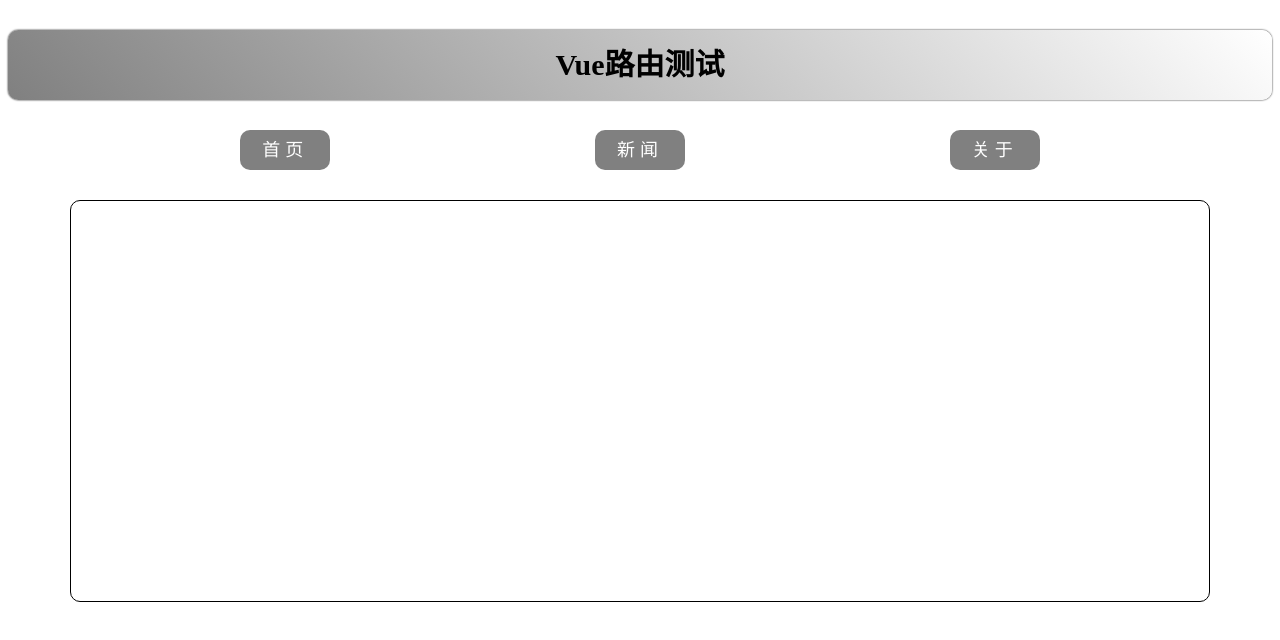
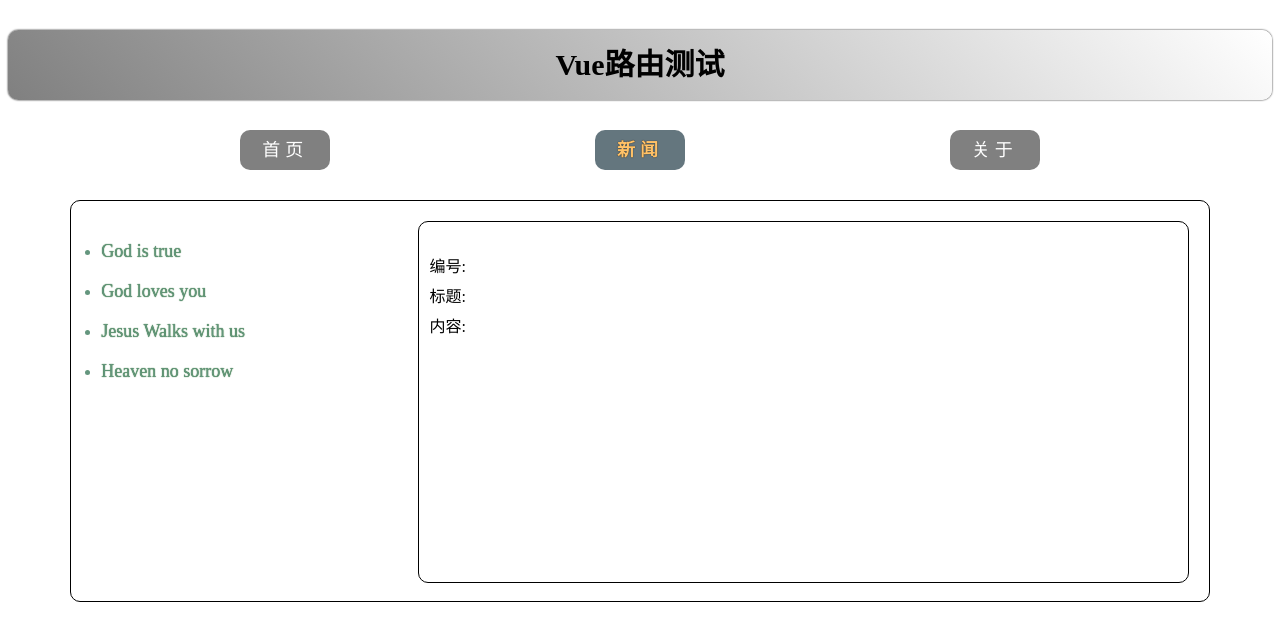
Before and after one commit to ZhouChenxing-Joe/vue3route, a Vue app: page /news/detail/1/1/1 in a window 1280 px wide. Before the commit this address had no page. Shown: the top 640 px of the page. Built offline with nearby package versions, Linux system fonts and the light colour scheme; the HTML template or start-up script is replaced by a standard one.

Commit message:
version 12

```diff
--- a/src/pages/Detail.vue
+++ b/src/pages/Detail.vue
@@ -4,14 +4,30 @@
         <li>编号:{{ route.query.id }}</li>
         <li>标题:{{ route.query.title }}</li>
         <li>内容:{{ route.query.content }}</li> -->
+
+        <!-- params参数 -->
+        <!-- <li>编号: {{ route.params.id }}</li>
+        <li>标题: {{ route.params.title }}</li>
+        <li>内容: {{ route.params.content }}</li> -->
+
+        <!-- 路由props -->
+        <li>编号: {{id}}</li>
+        <li>标题: {{title}}</li>
+        <li>内容: {{content}}</li>
     </ul>
 </template>
 
 <script setup lang="ts" name="Detail">
+//路由props
+defineProps(['id','title','content'])
 
 /*query 参数
 import { useRoute} from 'vue-router';
 const route = useRoute() */
+
+// params 参数的学习
+import { useRoute } from 'vue-router';
+const route = useRoute()
 </script>
 
 <style scoped>
--- a/src/pages/News.vue
+++ b/src/pages/News.vue
@@ -3,11 +3,11 @@
         <!-- 导航区 -->
         <ul>
             <li v-for="news in newsList" :key="news.id">
-                <!-- 第一种写法 query 参数-->
+                <!-- 第一种写法 query 参数的学习-->
                 <!-- <RouterLink :to="`/news/detail?id=${news.id}&title=${news.title}&content=${news.content}`">{{ news.title }}</RouterLink> -->
 
                 <!-- 第二种写法 -->
-               <!--query参数
+               <!--query参数  的学习
                 <RouterLink :to="{
                     name: 'xiangxi',
                     query: {
@@ -19,7 +19,21 @@
                     {{ news.title }}
                 </RouterLink> -->
 
-                <RouterLink to="/news/detail">{{ news.title }}</RouterLink>
+                <!-- params 参数的学习 第一种写法-->
+                <RouterLink :to="`/news/detail/${news.id}/${news.title}/${news.content}`">{{ news.title }}</RouterLink>
+
+                <!-- params 参数的学习 第二种写法 -->
+                <!-- <RouterLink
+                :to="{
+                    name:'xing',
+                    params:{
+                        id:news.id,
+                        title:news.title,
+                        content:news.content
+
+                    }
+                }"
+                >{{ news.title }}</RouterLink> -->
             </li>
         </ul>
         <!-- 展示区 -->
--- a/src/router/index.ts
+++ b/src/router/index.ts
@@ -24,12 +24,27 @@ const router = createRouter({
       component: News,
       children: [
         {
-          name: "xiangxi",
-          path: "detail",
+          name: "xiang",
+          path: "detail/:id/:title/:content",
           component: Detail,
+          //路由props 第一种写法：将路由收到的所有params参数作为props传给路由组件
+          // props:true
+
+          //第二种写法：函数写法，可以自己决定将什么作为props给路由组件
+          props(route){
+            return route.query
+          }
         },
       ],
     },
+          //第三种写法：对象写法，可以决定将什么作为props给路由组件
+          /*
+          props:{
+            a:100,
+            b:200,
+            c:300
+          }
+          */
     {
       name: "guanyu",
       path: "/about",
```
Also changed, not shown: src/App.vue (+8 -0 lines).
